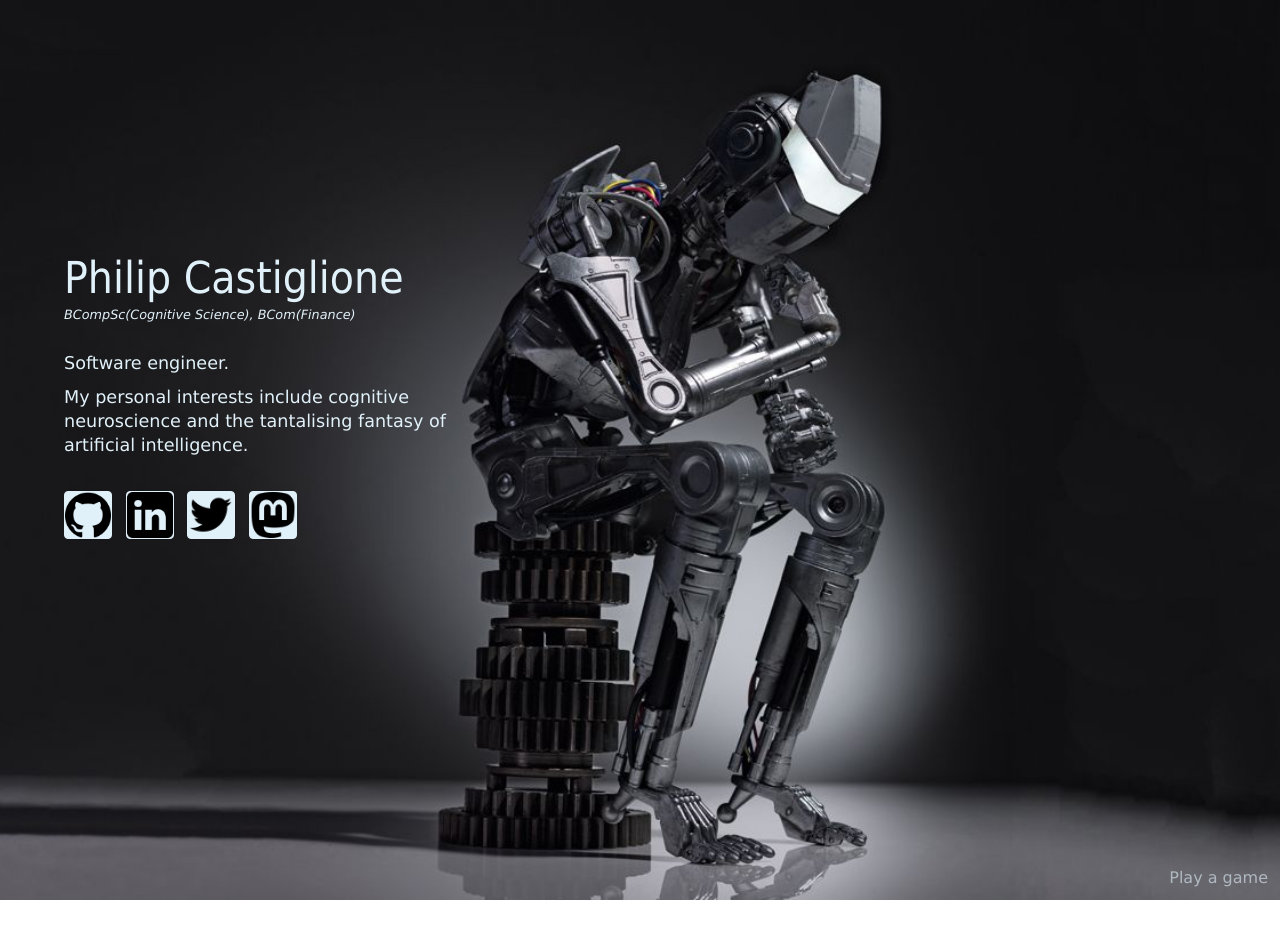
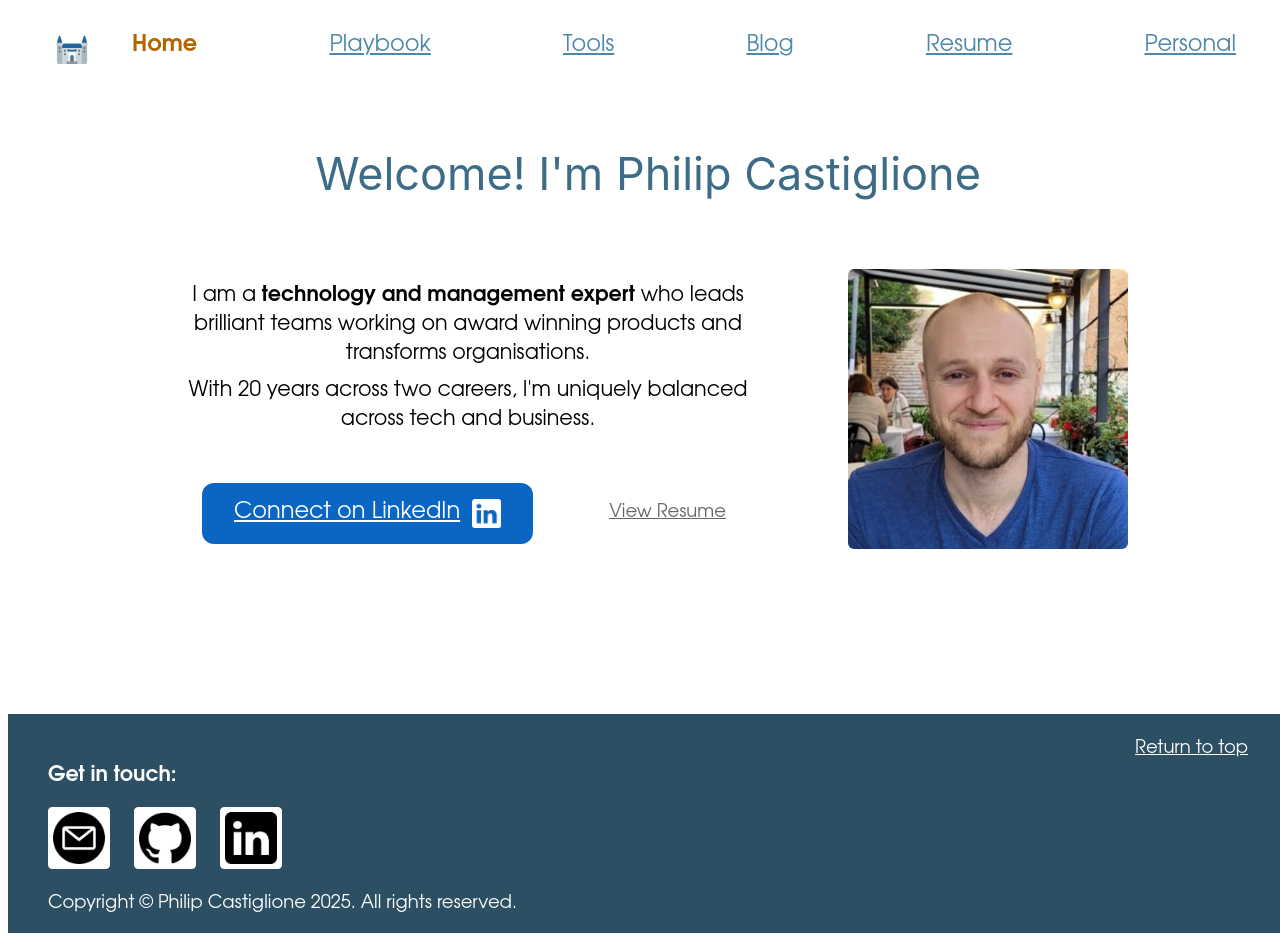
Before and after one commit to PhilipCastiglione/philipcastiglione.github.io, a Jekyll site: the page built from index.html, in a window 1280 px wide. Built offline with Jekyll 4.4.1, drawn with Linux system fonts in a browser that asks for light colours; before the commit the page ends 900 px from its top, so only the background shows below that.

Commit message:
basic new home page

```diff
--- a/_data/nav.yml
+++ b/_data/nav.yml
@@ -1,5 +1,5 @@
 - name: Home
-  link: /index_new.html
+  link: /
 - name: Playbook
   link: /playbook.html
 - name: Tools
--- a/_sass/global.scss
+++ b/_sass/global.scss
@@ -3,8 +3,6 @@
 html,
 body {
     scroll-behavior: smooth;
-    font-family: Avenir, Montserrat, Corbel, "URW Gothic", source-sans-pro, sans-serif;
-    font-weight: normal;
 }
 
 // COLORS
@@ -13,6 +11,8 @@ $color-primary: #4c88a9;
 $color-contrast: #ff9000;
 $color-black: #000000;
 $color-white: #ffffff;
+
+$color-linkedin: #0a66c2;
 
 body {
     color: $color-black;
@@ -49,7 +49,7 @@ $border-radius: 4px;
 }
 
 .inner-container {
-    max-width: 900px;
+    max-width: 960px;
     margin: 0 auto;
     padding-left: $spacing-unit * 2;
     padding-right: $spacing-unit * 2;
@@ -83,6 +83,19 @@ blockquote {
 
 // TYPOGRAPHY
 
+html,
+body {
+    font-family: Avenir, Montserrat, Corbel, "URW Gothic", source-sans-pro, sans-serif;
+    font-weight: normal;
+}
+
+h1,
+h2,
+h3 {
+    font-family: Inter, Roboto, "Helvetica Neue", "Arial Nova", "Nimbus Sans", Arial, sans-serif;
+    font-weight: normal;
+}
+
 $font-size-base: 18px;
 
 p,
@@ -90,6 +103,7 @@ li {
     font-size: $font-size-base;
     line-height: 1.4;
 }
+
 h1,
 h2,
 h3,
--- /dev/null
+++ b/_sass/pages/index.scss
@@ -0,0 +1,70 @@
+.welcome {
+    margin-top: $spacing-unit * 6;
+    font-size: $font-size-base * 2.5;
+}
+
+.pages-index-section-one-content {
+    display: flex;
+    align-items: center;
+    margin-top: $spacing-unit * 8;
+    flex-direction: row-reverse;
+    gap: $spacing-unit * 10;
+    text-align: center;
+
+    p {
+        font-size: $font-size-base * 1.15;
+    }
+}
+
+.pages-index-me {
+    width: 280px;
+    height: 280px;
+    flex-shrink: 0;
+    border-radius: $border-radius * 1.5;
+    overflow: hidden;
+}
+
+.pages-index-buttons {
+    display: flex;
+    justify-content: space-around;
+    align-items: center;
+    margin-top: $spacing-unit * 6;
+}
+
+.pages-index-linkedin-button {
+    display: flex;
+    gap: $spacing-unit * 1.5;
+    color: $color-white;
+    background-color: $color-linkedin;
+    padding: $spacing-unit * 2 $spacing-unit * 4;
+    border-radius: $border-radius * 3;
+    font-size: $font-size-base * 1.25;
+    font-weight: 500;
+
+    &:hover {
+        background-color: lighten($color-linkedin, 15%);
+        text-decoration: none;
+    }
+}
+
+.pages-index-linkedin-logo {
+    width: $font-size-base * 1.6;
+    height: $font-size-base * 1.6;
+    mask-image: url("/assets/images/linkedin.png");
+    mask-size: contain;
+    background-color: $color-white;
+}
+
+.pages-index-resume-link {
+    font-size: $font-size-base;
+    padding: $spacing-unit;
+    color: lighten($color-black, 40%);
+    border-radius: $border-radius;
+}
+
+.pages-index-section-two {
+    margin-top: $spacing-unit * 12;
+    padding-top: $spacing-unit * 6;
+    padding-bottom: $spacing-unit * 4;
+    background-color: lighten($color-primary, 40%);
+}
--- a/_sass/styles.scss
+++ b/_sass/styles.scss
@@ -6,3 +6,5 @@
 @import "layouts/default";
 @import "layouts/page";
 @import "layouts/post";
+
+@import "pages/index";
--- a/index.html
+++ b/index.html
@@ -1,164 +1,67 @@
-<!DOCTYPE html>
-<html lang="en">
+---
+layout: default
+title: Philip Castiglione
+---
+<div class="page-container">
+    <div class="inner-container">
+        <h1 class="text-center welcome">Welcome! I'm Philip Castiglione</h1>
+        <div class="pages-index-section-one-content">
+            <img src="{{ '/assets/images/me.jpeg' | relative_url }}" alt="a photo of me" class="pages-index-me">
+            <div>
+                <p>I am a <b>technology and management expert</b> who leads brilliant teams working on award winning
+                    products
+                    and transforms organisations.
+                </p>
+                <p>With 20 years across two careers, I'm uniquely balanced across tech and business.</p>
+                <div class="pages-index-buttons">
+                    <a href="https://www.linkedin.com/in/philcastiglione/" target="_blank"
+                        class="pages-index-linkedin-button">
+                        Connect on LinkedIn
+                        <div class="pages-index-linkedin-logo"></div>
+                    </a>
+                    <a href="{% link pages/resume.html %}" class="pages-index-resume-link">
+                        View Resume
+                    </a>
+                </div>
+            </div>
+        </div>
+    </div>
+</div>
+<br>
+<br>
+<br>
+<br>
+<br>
+<br>
+<br>
 
-<head>
-  <meta charset="UTF-8">
-  <meta name="viewport" content="width=device-width, initial-scale=1">
-  <title>Philip Castiglione</title>
-  <link rel="apple-touch-icon" sizes="180x180" href="./public/apple-touch-icon.png">
-  <link rel="icon" type="image/png" href="./public/favicon-32x32.png" sizes="32x32">
-  <link rel="icon" type="image/png" href="./public/favicon-16x16.png" sizes="16x16">
-  <link rel="manifest" href="./public/manifest.json">
-  <meta name="theme-color" content="#000000">
-  <meta property="og:title" content="Philip Castiglione" />
-  <meta property="og:description" content="Home Page for the personal website of Philip Castiglione" />
-  <meta property="og:url" content="https://philipcastiglione.com" />
-  <meta property="og:image" content="https://philipcastiglione.com/assets/images/hero.jpg" />
-  <meta property="og:image:width" content="1401" />
-  <meta property="og:image:height" content="788" />
-  <meta property="og:type" content="website" />
-  <style>
-    * {
-      margin: 0;
-      padding: 0;
-      box-sizing: border-box;
-    }
+<div style="display: none;">
+    <div class="pages-index-section-two">
+        <div class="inner-container">
+        </div>
+    </div>
+    <div class="pages-index-section-three">
+    </div>
 
-    body {
-      width: 100%;
-      height: 100vh;
-      overflow: hidden;
-      position: relative;
-      color: #e1f1fa;
-    }
+    <p>add testimonials</p>
+    <p>deeply technical</p>
+    <p>cross timezone, cross culture</p>
+    <p>management philosophy</p>
 
-    body h1 {
-      font-family: Tahoma, Arial, Helvetica, sans-serif;
-      font-size: 2.75rem;
-      font-weight: 100;
-      padding-top: 28vh;
-      padding-left: 5vw;
-      padding-right: 5vw;
-    }
+    <p>Here are my beliefs about management.</p>
+    <p>I believe in bringing the rigour of engineering to the science of effective management.</p>
+    <p>I believe in honour and integrity in the workplace, as in life.</p>
+    <p>I believe in the power of radical candour and aspire towards radical transparency.</p>
 
-    body aside {
-      font-family: Verdana, Arial, Helvetica, sans-serif;
-      font-size: 0.8rem;
-      font-style: italic;
-      font-weight: 100;
-      padding-left: 5vw;
-      padding-right: 5vw;
-      padding-bottom: 24px;
-      line-height: 1.5rem;
-      max-width: 540px;
-    }
+    <p>academia, theory... BCompSc(Cognitive Science), BCom(Finance)</p>
+    <p>I have a Bachelor of Computer Science &mdash; Cognitive Science (WAM 92%, graduated top of the degree
+        with most of the awards) and a Bachelor of Commmerce &mdash; Finance (WAM 85%, multiple awards).</p>
 
-    body p {
-      font-family: Verdana, Arial, Helvetica, sans-serif;
-      font-size: 1.1rem;
-      font-weight: 100;
-      padding-left: 5vw;
-      padding-right: 5vw;
-      padding-bottom: 10px;
-      line-height: 1.5rem;
-      max-width: 540px;
-    }
+    <h4>10 years in software and 10 in finance and management consulting. All of them spent thinking and learning.</h4>
+    <h4>I've managed (and lead) teams across a variety of organisations. Made and fixed many mistakes.</h4>
+    <h4>I am passionate about .</h4>
+    <p>I have a pretty broad range. A sample of my recent titles in consulting, contract and permanent roles ranges
+        across: CTO, Principal Engineer and Platform Tech Lead.</p>
 
-    p a,
-    p a:visited {
-      color: #e1f1fa;
-    }
-
-    p a:hover {
-      color: #3ebef5;
-      text-decoration: none;
-    }
-
-
-    body>img {
-      width: 100%;
-      height: 100%;
-      object-fit: cover;
-      position: fixed;
-      z-index: -10;
-    }
-
-    .deemphasize {
-      opacity: 0.6;
-    }
-
-    @media only screen and (max-width: 1024px) {
-      .img-cover {
-        position: fixed;
-        width: 100%;
-        height: 100%;
-        z-index: -1;
-        background: rgba(0, 0, 0, 0.5);
-      }
-    }
-
-    .logos {
-      padding-top: 24px;
-    }
-
-    .logo>img {
-      width: 48px;
-      height: 48px;
-      margin-right: 8px;
-      background-color: #e1f1fa;
-      border: 1px solid #e1f1fa;
-      border-radius: 4px;
-    }
-
-    .logo>img:hover {
-      border-color: #3ebef5;
-      background-color: #3ebef5;
-    }
-
-    .game {
-      position: fixed;
-      padding-right: 0;
-      bottom: 0;
-      right: 12px;
-    }
-
-    .game a {
-      color: #e1f1fa;
-      text-decoration: none;
-      font-size: 1rem;
-      font-weight: 100;
-    }
-
-    .game a:hover {
-      color: #3ebef5;
-    }
-
-    @media only screen and (max-width: 1024px) {
-      .game {
-        visibility: hidden;
-      }
-    }
-  </style>
-</head>
-
-<body>
-  <div class="img-cover"></div>
-  <img src="./assets/images/hero.jpg" alt="a robot, thinking">
-  <h1>Philip Castiglione</h1>
-  <aside>BCompSc(Cognitive Science), BCom(Finance)</aside>
-  <p>Software engineer.</p>
-  <p>My personal interests include cognitive neuroscience and the tantalising fantasy of artificial intelligence.</p>
-  <p class="logos">
-    <a href="https://github.com/philipCastiglione/" class="logo" target="_blank" rel="noopener noreferrer"><img
-        src="./assets/images/github.png" alt="github logo"></a>
-    <a href="https://www.linkedin.com/in/philcastiglione/" class="logo" target="_blank" rel="noopener noreferrer"><img
-        src="./assets/images/linkedin.png" alt="linkedin logo"></a>
-    <a href="https://x.com/PhilCastiglione" class="logo" target="_blank" rel="noopener noreferrer"><img
-        src="./assets/images/twitter.png" alt="twitter logo"></a>
-    <a href="https://hachyderm.io/@xaoz" class="logo" target="_blank" rel="noopener noreferrer"><img
-        src="./assets/images/mastodon.png" alt="mastodon logo"></a>
-  </p>
-  <p class="game deemphasize"><a href="./conway/index.html">Play a game</a></p>
-</body>
-
-</html>
+    <p>say no to mediocre management</p>
+</div>
```
Also changed, not shown: index_new.md (deleted, +0 -8 lines), README.md.
